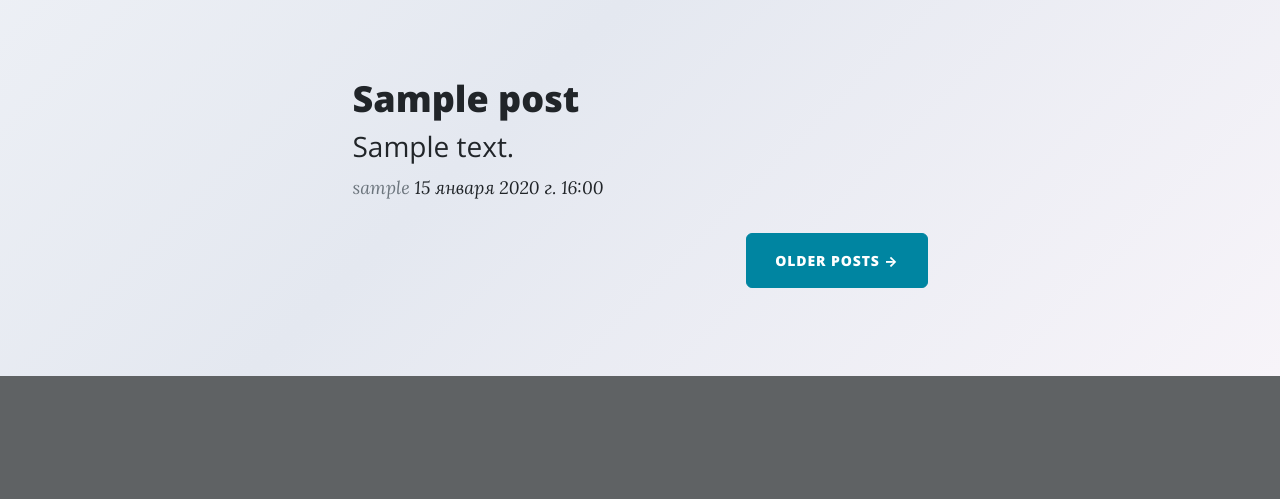
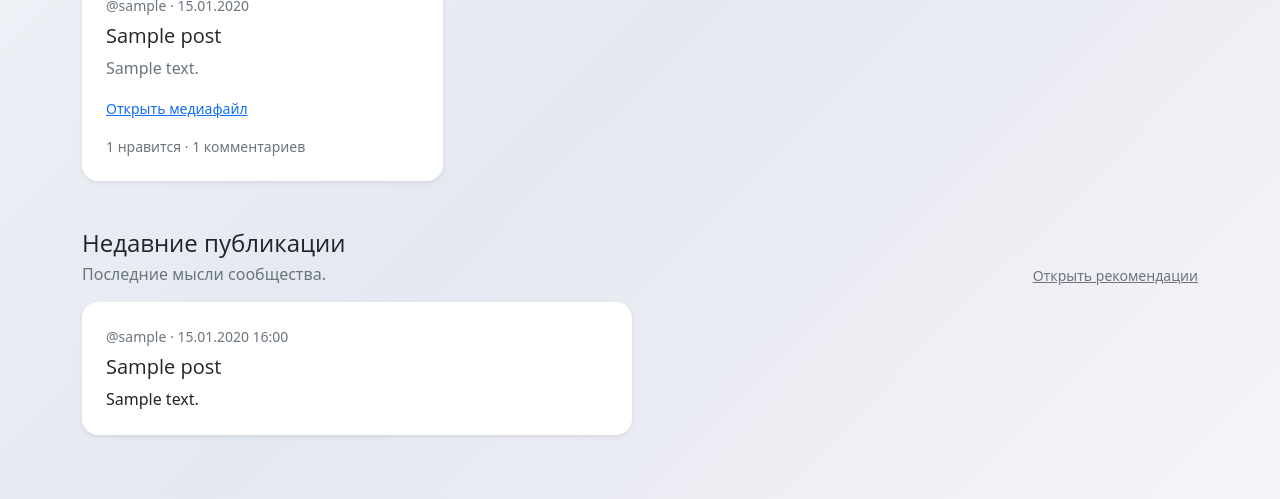
Before and after one commit to be1shebaevvv/Silhouette, a Django app: page / in a window 1280 px wide. Shown: the part 638-1137 px from the top of the page. Before the commit the page ends 1014 px from the top, so only its background shows below. Run offline with Django 4.2, Linux system fonts and the light colour scheme; tables that the repository leaves empty hold one stand-in row (values such as "Sample post"); parts of the project's set-up code (start-up, migrations or seed data) failed here and were passed over; some libraries are stand-ins or nearby versions.

Commit message:
Replace broken legacy homepage with anonymous-first landing page

```diff
--- a/apps/blog/templates/index1.html
+++ b/apps/blog/templates/index1.html
@@ -1,72 +1,75 @@
 {% extends 'base.html' %}
 
+{% block title %}Silhouette — мысли без настоящего имени{% endblock %}
+
 {% block content %}
-<style>
-    body {
-        color: black;
-    }
-</style>
-<!DOCTYPE html>
-<html lang="en">
-    <head>
-        <meta charset="utf-8" />
-        <meta name="viewport" content="width=device-width, initial-scale=1, shrink-to-fit=no" />
-        <meta name="description" content="" />
-        <meta name="author" content="" />
-        <title>Clean Blog - Start Bootstrap Theme</title>
-        <link rel="icon" type="image/x-icon" href="assets/favicon.ico" />
-        <!-- Font Awesome icons (free version)-->
-        <script src="https://use.fontawesome.com/releases/v6.3.0/js/all.js" crossorigin="anonymous"></script>
-        <!-- Google fonts-->
-        <link href="https://fonts.googleapis.com/css?family=Lora:400,700,400italic,700italic" rel="stylesheet" type="text/css" />
-        <link href="https://fonts.googleapis.com/css?family=Open+Sans:300italic,400italic,600italic,700italic,800italic,400,300,600,700,800" rel="stylesheet" type="text/css" />
-        <!-- Core theme CSS (includes Bootstrap)-->
-        <link href="css/styles.css" rel="stylesheet" />
-    </head>
-    <body>
-        <!-- Page Header-->
-        <header class="masthead" style="background-image: url('/home/ermek/IT_run/Silhouette_project/silhouette/media_sites')">
-            <div class="container position-relative px-4 px-lg-5">
-                <div class="row gx-4 gx-lg-5 justify-content-center">
-                    <div class="col-md-10 col-lg-8 col-xl-7">
-                        <div class="site-heading">
-                            <h1>Моя Соцеть</h1>
-                            <span class="subheading">Python</span>
-                            <span class="subheading">Django</span>
-                            <span class="subheading">Django ORM</span>
+<section class="rounded-4 p-4 p-md-5 mb-5 text-white" style="background: linear-gradient(125deg, #171923, #3a3c55);">
+  <div class="row align-items-center g-4">
+    <div class="col-12 col-lg-8">
+      <span class="badge rounded-pill text-bg-light mb-3">Сообщество под псевдонимом</span>
+      <h1 class="display-5 fw-bold mb-3">Говорите свободно.<br>Оставайтесь собой.</h1>
+      <p class="lead text-white-50 mb-4">Silhouette — место, где можно делиться мыслями, обсуждать идеи и находить людей без публикации настоящего имени.</p>
+      <div class="d-flex flex-wrap gap-2">
+        <a href="{% url 'all' %}" class="btn btn-light btn-lg">Читать публикации</a>
+        {% if user.is_authenticated %}
+          <a href="{% url 'add_post' %}" class="btn btn-outline-light btn-lg">Написать пост</a>
+        {% else %}
+          <a href="{% url 'register' %}" class="btn btn-outline-light btn-lg">Создать псевдоним</a>
+        {% endif %}
+      </div>
+    </div>
+    <div class="col-12 col-lg-4">
+      <div class="p-4 rounded-4" style="background: rgba(255,255,255,.08);">
+        <h2 class="h5">Приватность — в основе</h2>
+        <ul class="mb-0 text-white-50">
+          <li>В профиле показывается никнейм, а не email или настоящее имя</li>
+          <li>Можно блокировать пользователей</li>
+          <li>На публикации и комментарии можно пожаловаться</li>
+        </ul>
       </div>
     </div>
   </div>
+</section>
+
+<div class="d-flex justify-content-between align-items-end mb-3">
+  <div><h2 class="h4 mb-1">Популярное</h2><p class="text-secondary mb-0">Публикации с наибольшим количеством реакций.</p></div>
+  <a href="{% url 'all' %}" class="small text-secondary">Все публикации</a>
 </div>
-        </header>
-        <!-- Main Content-->
+<div class="row g-3 mb-5">
   {% for post in top_posts %}
-        <div class="container px-4 px-lg-5">
-            <div class="row gx-4 gx-lg-5 justify-content-center">
-                <div class="col-md-10 col-lg-8 col-xl-7">
-                    <!-- Post preview-->
-                    <div class="post-preview">
-                        <a href="post.html">
-                            <h2 class="post-title">{{ post.title }}</h2>
-                            <h3 class="post-subtitle">{{ post.description }}</h3>
-                        </a>
-                        <p class="post-meta">
-                            {{ post.author }}
-                            <a href="#!">{{ post.created_at }}</a>
+    <div class="col-12 col-md-4">
+      <article class="card h-100 border-0 shadow-sm rounded-4">
+        <div class="card-body p-4">
+          <div class="small text-secondary mb-2">@{{ post.author.username }} · {{ post.created_at|date:"d.m.Y" }}</div>
+          <h3 class="h5"><a href="{% url 'post_detail' post.pk %}" class="text-decoration-none text-dark">{{ post.title }}</a></h3>
+          <p class="text-secondary" style="white-space: pre-wrap;">{{ post.description|truncatewords:24 }}</p>
+          {% if post.media %}<a href="{% url 'post_detail' post.pk %}" class="small">Открыть медиафайл</a>{% endif %}
+          <div class="small text-secondary mt-3">{{ post.like_count }} нравится · {{ post.post_comments.count }} комментариев</div>
+        </div>
+      </article>
+    </div>
+  {% empty %}
+    <div class="col-12"><div class="card border-0 shadow-sm rounded-4"><div class="card-body p-4 text-secondary">Популярные публикации появятся здесь, когда сообщество начнёт общаться.</div></div></div>
+  {% endfor %}
+</div>
 
-                        </p>
+<div class="d-flex justify-content-between align-items-end mb-3">
+  <div><h2 class="h4 mb-1">Недавние публикации</h2><p class="text-secondary mb-0">Последние мысли сообщества.</p></div>
+  <a href="{% url 'recommend_posts' %}" class="small text-secondary">Открыть рекомендации</a>
 </div>
-                    <div class="d-flex justify-content-end mb-4"><a class="btn btn-primary text-uppercase" href="#!">Older Posts →</a></div>
+<div class="row g-3">
+  {% for post in recent_posts %}
+    <div class="col-12 col-lg-6">
+      <article class="card h-100 border-0 shadow-sm rounded-4">
+        <div class="card-body p-4">
+          <div class="small text-secondary mb-2">@{{ post.author.username }} · {{ post.created_at|date:"d.m.Y H:i" }}</div>
+          <h3 class="h5"><a href="{% url 'post_detail' post.pk %}" class="text-decoration-none text-dark">{{ post.title }}</a></h3>
+          <p class="mb-0" style="white-space: pre-wrap;">{{ post.description|truncatewords:32 }}</p>
         </div>
+      </article>
     </div>
+  {% empty %}
+    <div class="col-12"><div class="card border-0 shadow-sm rounded-4"><div class="card-body p-4 text-secondary">Пока нет публикаций. Создайте первую или загляните позже.</div></div></div>
+  {% endfor %}
 </div>
-        {% endfor %}
-        <!-- Footer-->
-
-        <!-- Bootstrap core JS-->
-        <script src="https://cdn.jsdelivr.net/npm/bootstrap@5.2.3/dist/js/bootstrap.bundle.min.js"></script>
-        <!-- Core theme JS-->
-        <script src="js/scripts.js"></script>
-    </body>
-</html>
 {% endblock %}
```
Lines whose indentation alone changed are shown as unchanged.
